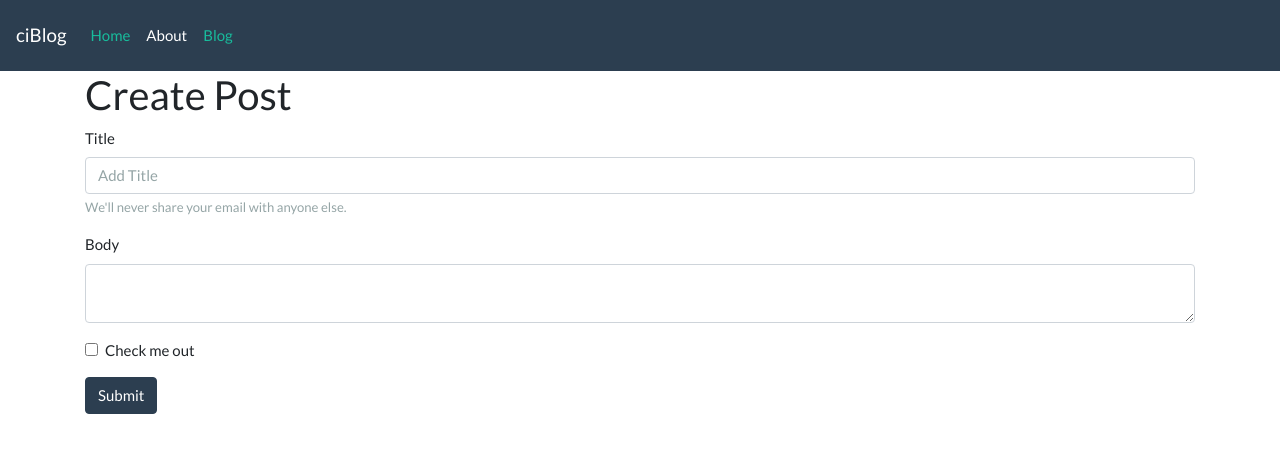
After one commit to Velismo/ciblog, a CodeIgniter app: page /ciblog/index.php/posts/create in a window 1280 px wide. The commit adds this page. Shown: the top 453 px of the page. Run offline with CodeIgniter, Linux system fonts and the light colour scheme.

Commit message:
creating the form to create posts

```diff
--- a/application/config/routes.php
+++ b/application/config/routes.php
@@ -1,6 +1,7 @@
 <?php
 defined('BASEPATH') OR exit('No direct script access allowed');
 
+$route['posts/create'] = 'posts/create';
 $route['posts/(:any)'] = 'posts/view/$1';
 $route['posts'] = 'posts/index';
 $route['default_controller'] = 'pages/view';
--- a/application/controllers/Posts.php
+++ b/application/controllers/Posts.php
@@ -23,4 +23,12 @@
             $this->load->view('posts/view', $data);
             $this->load->view('templates/footer');
         }
+
+        public function create(){
+            $data['title'] = 'Create Post';
+
+            $this->load->view('templates/header');
+            $this->load->view('posts/create', $data);
+            $this->load->view('templates/footer');
+        }
     }
--- /dev/null
+++ b/application/views/posts/create.php
@@ -0,0 +1,17 @@
+<h2><?= $title; ?></h2>
+<form>
+  <div class="form-group">
+    <label>Title</label>
+    <input type="text" class="form-control" name="title" placeholder="Add Title">
+    <small id="emailHelp" class="form-text text-muted">We'll never share your email with anyone else.</small>
+  </div>
+  <div class="form-group">
+    <label>Body</label>
+    <textarea type="password" class="form-control" id="exampleInputPassword1"></textarea>
+  </div>
+  <div class="form-group form-check">
+    <input type="checkbox" class="form-check-input" id="exampleCheck1">
+    <label class="form-check-label" for="exampleCheck1">Check me out</label>
+  </div>
+  <button type="submit" class="btn btn-primary">Submit</button>
+</form>
--- a/application/views/posts/index.php
+++ b/application/views/posts/index.php
@@ -4,5 +4,5 @@
     <h3><?php echo $post['title']; ?></h3>
     <small class="post-date">Posted on: <?php echo $post['created_at']; ?></small><br>
     <?php echo $post['body']; ?><br><br>
-    <p><a class="btn btn-info" href="<?php echo site_url('/posts/'.$post['_slug']); ?>">Read More</a></p>
+    <p><a class="btn btn-info" href="<?php echo site_url('/posts/'.$post['slug']); ?>">Read More</a></p>
 <?php endforeach; ?>
```
